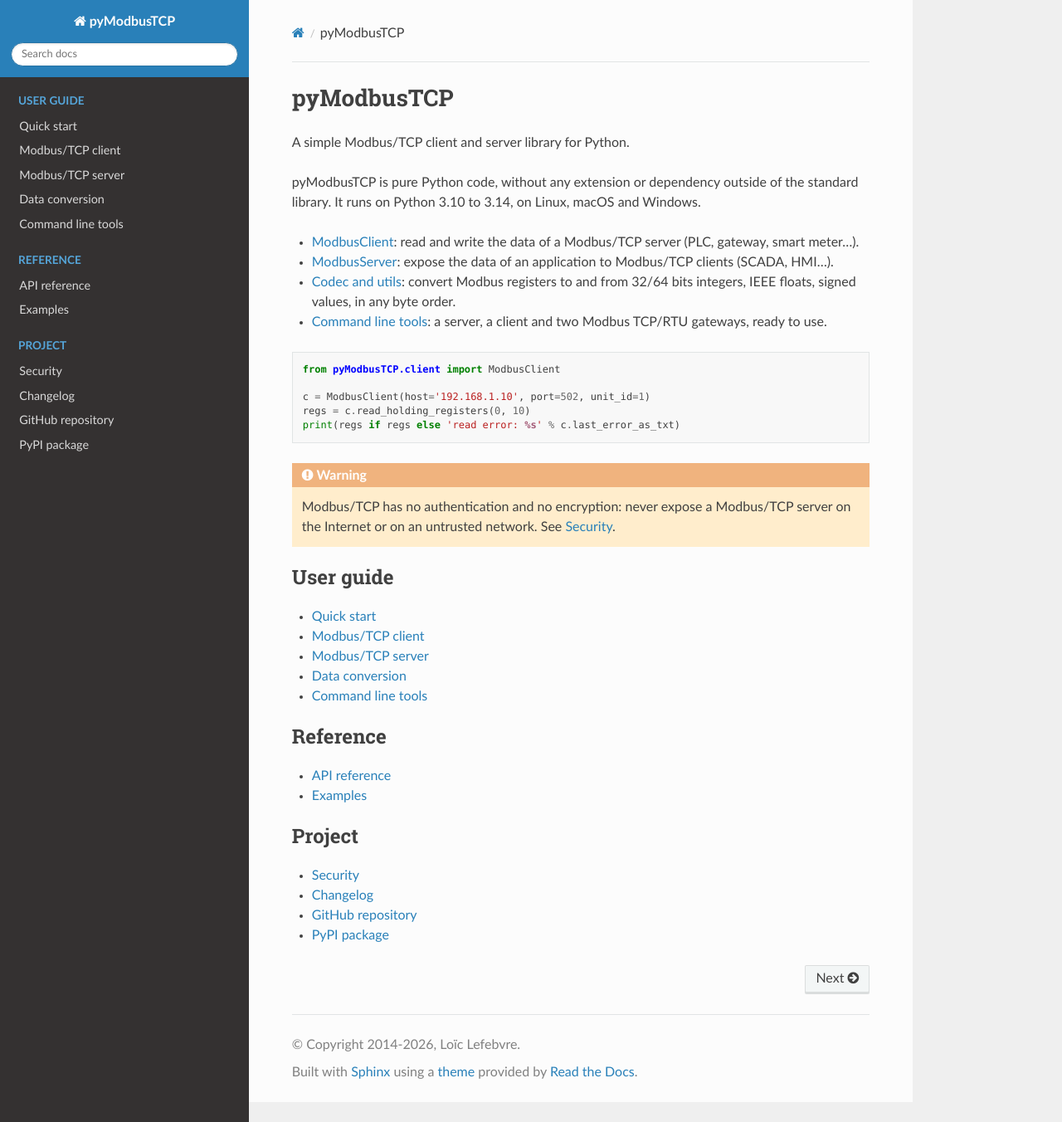
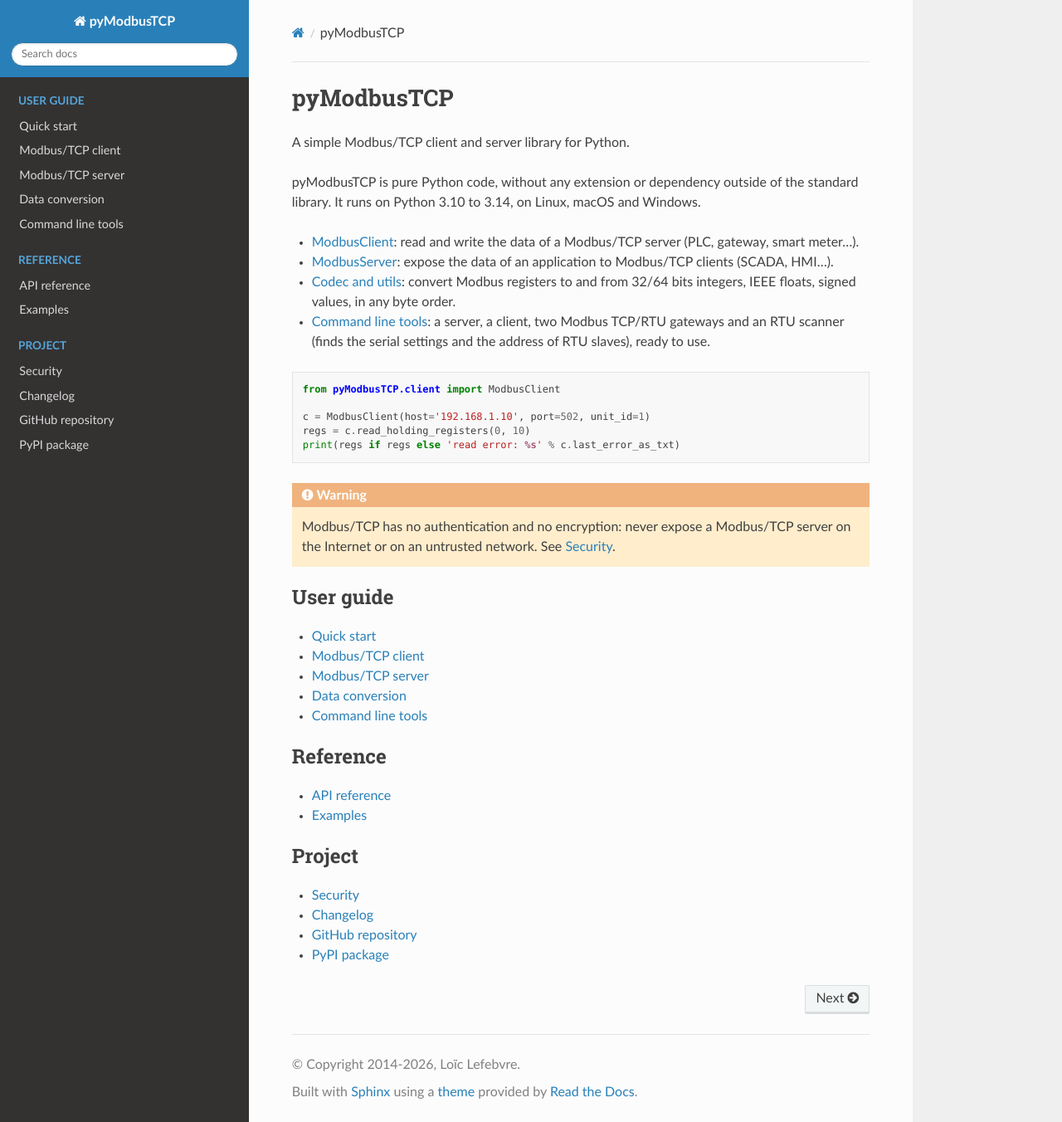
Before and after one commit to sourceperl/pyModbusTCP, a Sphinx documentation site: the page built from docs/index.rst, in a window 1280 px wide and 1352 px high. Shown: the whole window at 83% size. Built offline with Sphinx 7.4.7 and the Read the Docs theme 3.1.0, drawn with Linux system fonts in a browser that asks for light colours; the version number could not be read and is left out.

Commit message:
name the RTU scanner in the docs index and quickstart

```diff
--- a/docs/index.rst
+++ b/docs/index.rst
@@ -10,7 +10,8 @@
 - :doc:`ModbusServer <guide/server>`: expose the data of an application to Modbus/TCP clients (SCADA, HMI...).
 - :doc:`Codec and utils <guide/utils>`: convert Modbus registers to and from 32/64 bits integers, IEEE floats, signed
   values, in any byte order.
-- :doc:`Command line tools <guide/tools>`: a server, a client and two Modbus TCP/RTU gateways, ready to use.
+- :doc:`Command line tools <guide/tools>`: a server, a client, two Modbus TCP/RTU gateways and an RTU scanner (finds
+  the serial settings and the address of RTU slaves), ready to use.
 
 .. code-block:: python
 
--- a/docs/quickstart/index.rst
+++ b/docs/quickstart/index.rst
@@ -16,7 +16,7 @@
 
 .. code-block:: bash
 
-    pip install "pyModbusTCP[serial]"   # pyserial, for the Modbus TCP/RTU gateways
+    pip install "pyModbusTCP[serial]"   # pyserial, for the Modbus TCP/RTU gateways and the RTU scanner
     pip install "pyModbusTCP[cli]"      # the mbtcp-* commands in the PATH (with pyserial)
 
 .. tip::
```
